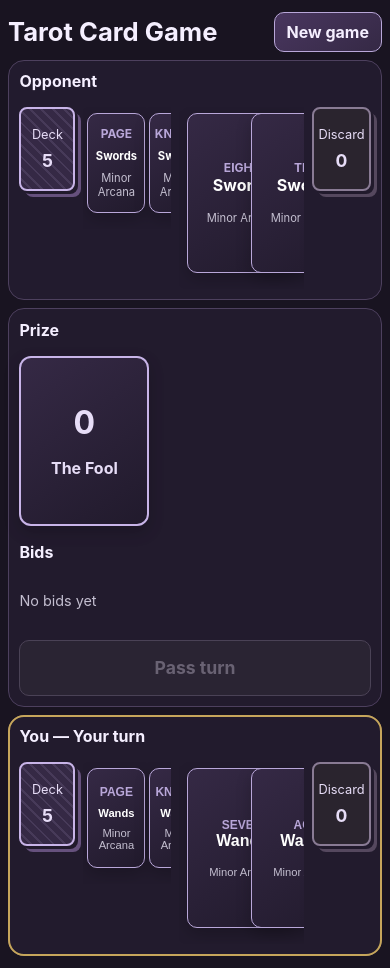
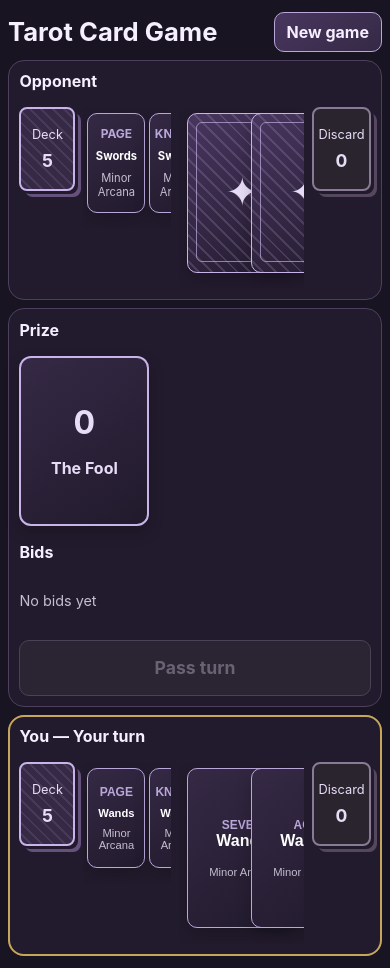
Before and after one commit to ThijsHarleman/tarot-card-game, a React (Vite) app: page / in a window 390 px wide. Built offline with nearby package versions, Linux system fonts and the light colour scheme.

Commit message:
Hide opponent's cards

```diff
--- a/src/App.css
+++ b/src/App.css
@@ -522,3 +522,80 @@ button:focus-visible {
         padding: 0.5rem;
     }
 }
+
+.hidden-hand-count {
+    align-self: center;
+    margin: 0;
+    opacity: 0.75;
+    font-style: italic;
+}
+
+/* Hidden opponent hand */
+.hand__card--hidden {
+    cursor: default;
+    pointer-events: none;
+    transition: none;
+}
+
+.hand__card--hidden:hover,
+.hand__card--hidden:focus-visible {
+    z-index: auto;
+    transform: none;
+}
+
+.card-back {
+    box-sizing: border-box;
+    width: 100%;
+    min-height: 190px;
+    padding: 8px;
+    border: 1px solid #c8b4e8;
+    border-radius: 10px;
+    background:
+        repeating-linear-gradient(
+            45deg,
+            transparent,
+            transparent 7px,
+            rgb(200 180 232 / 18%) 7px,
+            rgb(200 180 232 / 18%) 9px
+        ),
+        linear-gradient(145deg, #49365f, #211a2c);
+    box-shadow: 0 6px 16px rgb(0 0 0 / 20%);
+}
+
+.card-back__inner {
+    box-sizing: border-box;
+    min-height: 170px;
+    display: flex;
+    align-items: center;
+    justify-content: center;
+    border: 1px solid rgb(200 180 232 / 65%);
+    border-radius: 6px;
+}
+
+.card-back__symbol {
+    color: #e7ddf7;
+    font-size: 2.5rem;
+}
+
+/* Opponent court cards are visible but not interactive. */
+.court-reserve--opponent .court-reserve__card {
+    cursor: default;
+    pointer-events: none;
+    transition: none;
+}
+
+.court-reserve--opponent .court-reserve__card:hover,
+.court-reserve--opponent .court-reserve__card:focus-visible {
+    z-index: auto;
+    transform: none;
+}
+
+@media (max-width: 720px) {
+    .card-back {
+        min-height: 160px;
+    }
+
+    .card-back__inner {
+        min-height: 140px;
+    }
+}
--- a/src/App.tsx
+++ b/src/App.tsx
@@ -7,6 +7,7 @@ import { createGame, passTurn, playCard } from './game/game'
 import { calculateScore, getOwnedMajorArcana } from './game/score'
 import { randomStrategy } from './game/opponent/randomStrategy'
 import { executeOpponentDecision } from './game/opponent/executeDecision'
+import { CardBack } from './components/CardBack'
 import { PlayingCard } from './components/PlayingCard'
 
 function PlayerArea({
@@ -69,7 +70,7 @@ function PlayerArea({
                     </div>
 
                     <div
-                        className="court-reserve"
+                        className={`court-reserve${isHuman ? '' : ' court-reserve--opponent'}`}
                         role="group"
                         aria-label={`${player.name}'s court cards`}
                     >
@@ -101,8 +102,9 @@ function PlayerArea({
                         role="group"
                         aria-label={`${player.name}'s hand`}
                     >
-                        {player.hand.map((card, index) =>
-                            isHuman ? (
+                        {isHuman ? (
+                            <>
+                                {player.hand.map((card, index) => (
                                     <button
                                         className="hand__card"
                                         key={`${card.id}-${index}`}
@@ -111,16 +113,19 @@ function PlayerArea({
                                     >
                                         <PlayingCard card={card} />
                                     </button>
+                                ))}
+
+                                {player.hand.length === 0 && (
+                                    <p>No cards in hand</p>
+                                )}
+                            </>
                         ) : (
-                                <div
-                                    className="hand__card"
-                                    key={`${card.id}-${index}`}
-                                >
-                                    <PlayingCard card={card} />
-                                </div>
-                            ),
+                            <>
+                                {player.hand.map((card, index) => (
+                                    <CardBack key={`${card.id}-${index}`} index={index} />
+                                ))}
+                            </>
                         )}
-                        {player.hand.length === 0 && <p>No cards in hand</p>}
                     </div>
 
                     <div
--- /dev/null
+++ b/src/components/CardBack.tsx
@@ -0,0 +1,19 @@
+
+interface CardBackProps {
+    index: number
+}
+
+export function CardBack({ index }: CardBackProps) {
+    return (
+        <div
+            className="hand__card hand__card--hidden"
+            aria-label={`Hidden opponent card ${index + 1}`}
+        >
+            <div className="card-back" aria-hidden="true">
+                <div className="card-back__inner">
+                    <span className="card-back__symbol">✦</span>
+                </div>
+            </div>
+        </div>
+    )
+}
```
Lines whose indentation alone changed are shown as unchanged.
